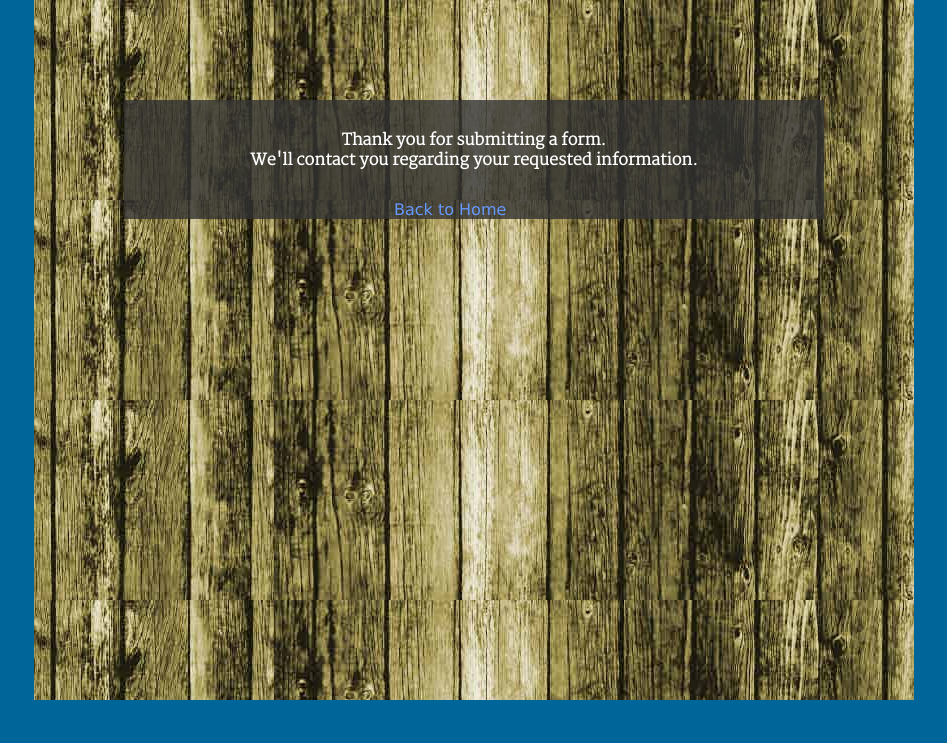
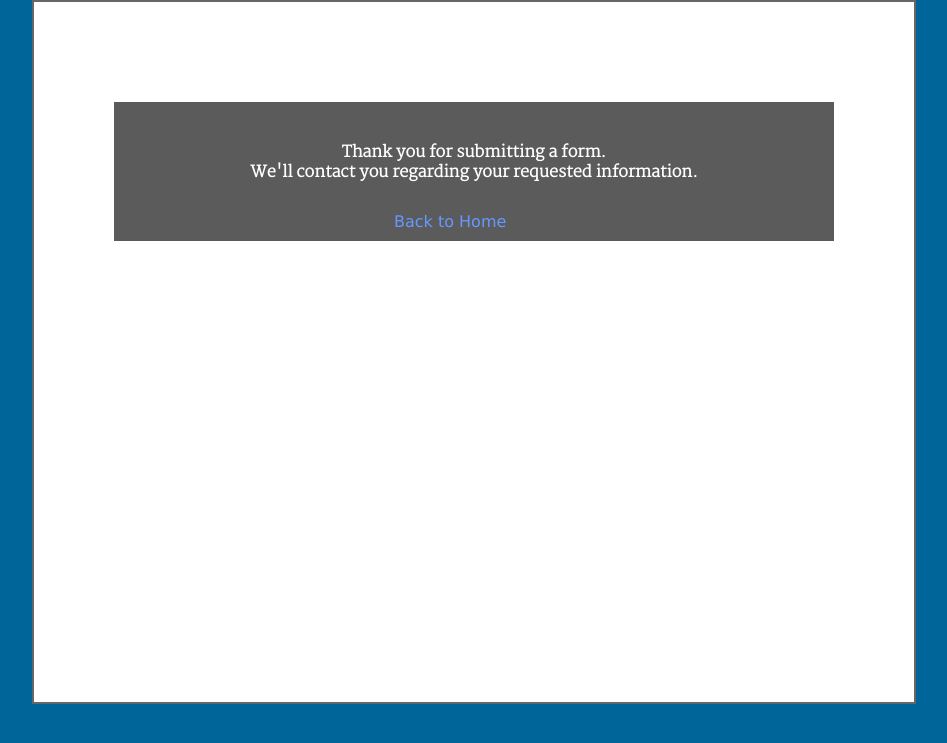
Before and after one commit to kmschlagel/WBLD_orig, a PHP site: page /thankyou.php in a window 1280 px wide. Shown: the top 743 px of the page, without its empty margins (166-1113 px from the left). Run offline with PHP 8.4, Linux system fonts and the light colour scheme.

Commit message:
fix to thank you page

```diff
--- a/wbld_style.css
+++ b/wbld_style.css
@@ -613,23 +613,23 @@ THANK YOU PAGE
 ************/
 
 #wrapper_thanks {
-    background-image: url(img/wood/boards.jpg);
-    background-repeat: repeat-y;
+    background: #ffffff;
+    border: solid 2px #666;
     width: 800px;
     min-height: 600px;
     margin: 0px auto;
     padding-left: 40px;
     padding-right: 40px;
     padding-top: 100px;
+    position: relative;
 }
 
 #thanks {
     width: 700px;
-    min-height: 50px;
     background-color: #666;
     background-color: rgba(50, 50, 50, 0.8);
     margin: 0 auto;
-
+    padding: 10px;
 }
 
 #thanks h2 {
```
